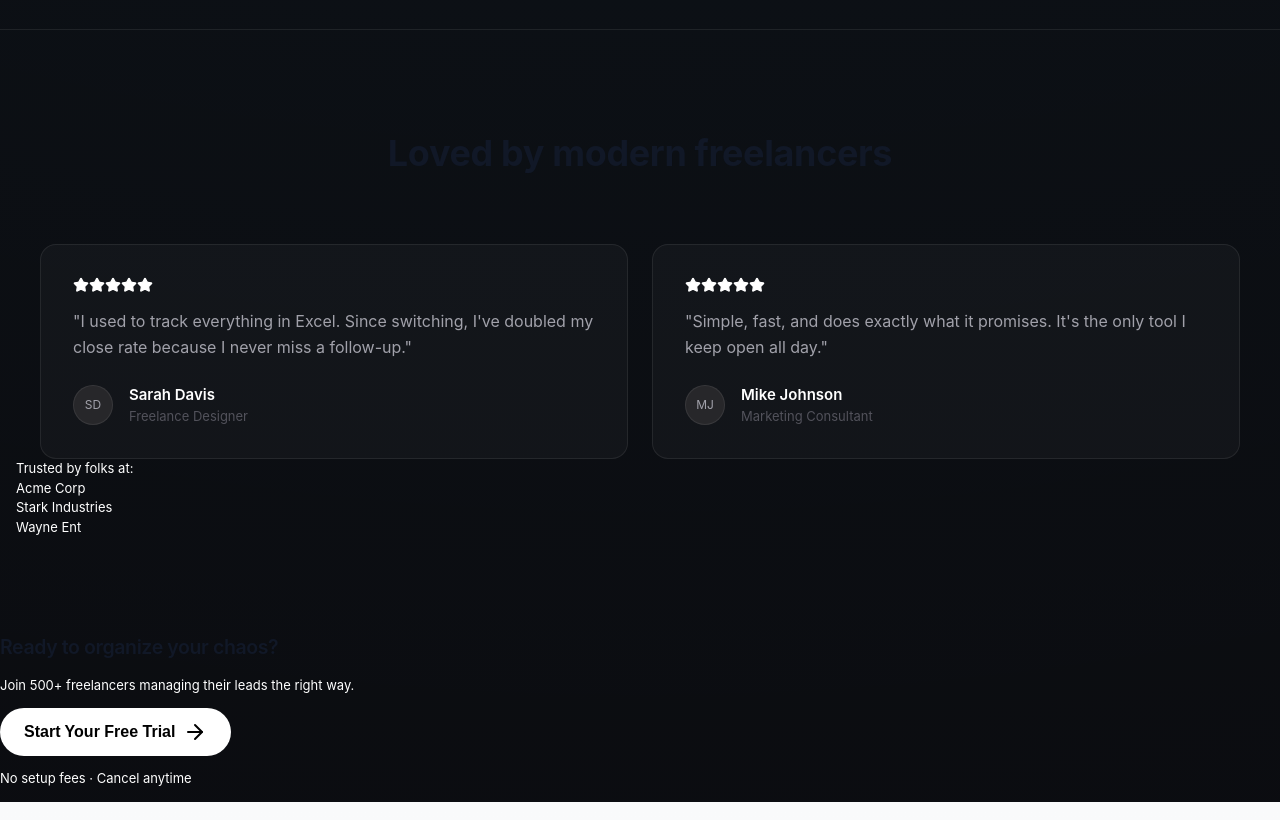
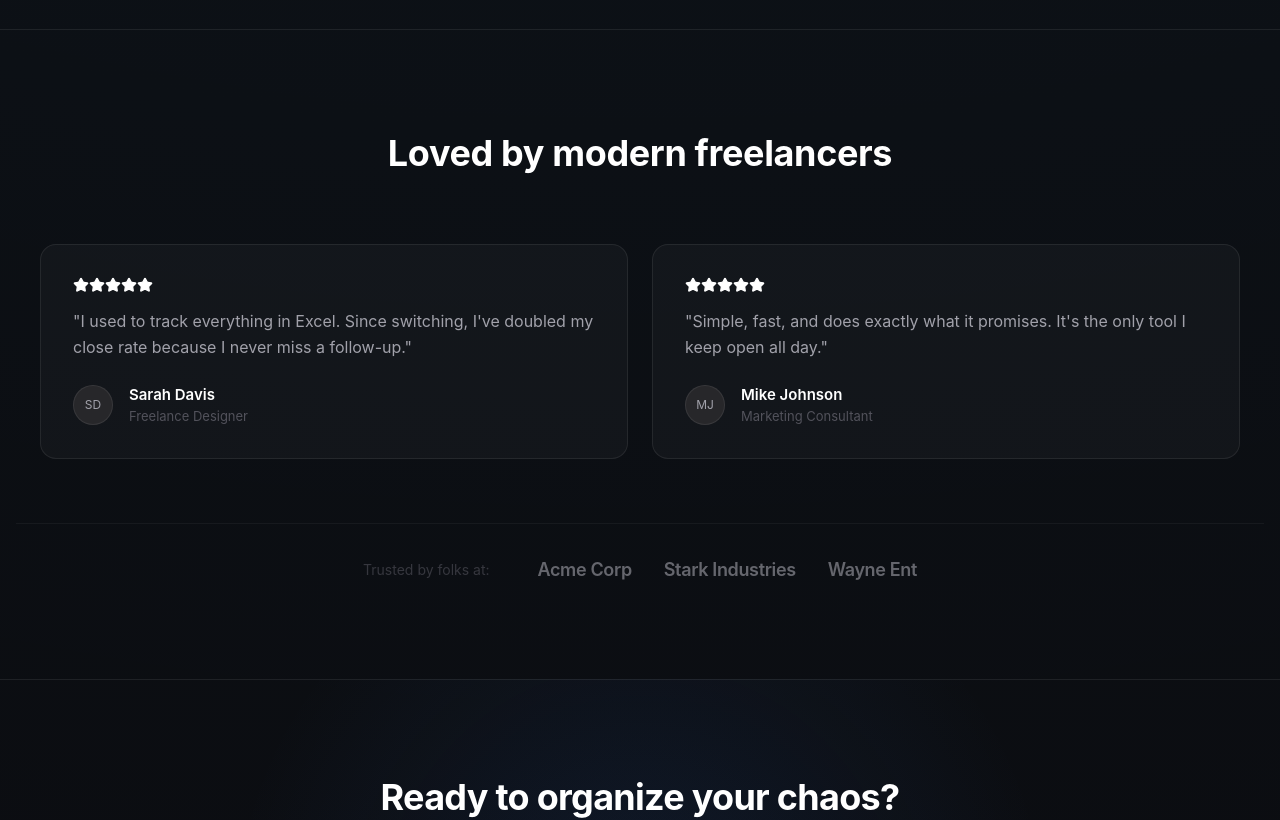
Before and after one commit to chandraprakash-ai/lead-manager, a React (Vite) app: page /landing in a window 1280 px wide. Shown: the part 2460-3280 px from the top of the page. Built offline with nearby package versions, Linux system fonts and the light colour scheme; no server answers.

Commit message:
ui fixes

```diff
--- a/src/pages/LandingPage.tsx
+++ b/src/pages/LandingPage.tsx
@@ -16,7 +16,7 @@ export default function LandingPage() {
         <div className="landing-page">
             <nav className="landing-nav">
                 <div className="landing-logo">
-                    <LayoutDashboard className="h-6 w-6 text-blue-600" />
+                    <LayoutDashboard className="h-6 w-6 text-blue-500" />
                     <span>LeadManager</span>
                 </div>
                 <button className="btn-landing-outline" onClick={toggleAuth}>Sign In</button>
@@ -135,7 +135,7 @@ export default function LandingPage() {
                     <button className="btn-landing-primary large" onClick={toggleAuth}>
                         Start Your Free Trial <ArrowRight className="ml-2 w-5 h-5" />
                     </button>
-                    <p className="cta-subtext-white">No setup fees · Cancel anytime</p>
+                    <p className="cta-subtext">No setup fees · Cancel anytime</p>
                 </div>
             </section>
 
@@ -172,7 +172,7 @@ export default function LandingPage() {
                 <div className="footer-container">
                     <div className="footer-brand">
                         <div className="footer-logo">
-                            <LayoutDashboard className="h-5 w-5 text-blue-600" />
+                            <LayoutDashboard className="h-5 w-5 text-blue-500" />
                             <span>LeadManager</span>
                         </div>
                         <p>Simple CRM for freelancers who want to close more deals.</p>
@@ -207,17 +207,29 @@ export default function LandingPage() {
                         <div className="auth-card" onClick={e => e.stopPropagation()}>
                             <button className="auth-close" onClick={toggleAuth}><X /></button>
                             <div className="mb-6 text-center">
-                                <h2 className="text-2xl font-bold text-gray-900">Welcome Back</h2>
-                                <p className="text-gray-500">Sign in to your account</p>
+                                <h2 className="text-2xl font-bold text-white">Welcome Back</h2>
+                                <p className="text-gray-400">Sign in to your account</p>
                             </div>
                             <Auth
                                 supabaseClient={supabase}
                                 appearance={{
                                     theme: ThemeSupa,
-                                    variables: { default: { colors: { brand: '#2563eb', brandAccent: '#1d4ed8' } } },
+                                    variables: {
+                                        default: {
+                                            colors: {
+                                                brand: '#3b82f6',
+                                                brandAccent: '#2563eb',
+                                                inputText: 'white',
+                                                inputBackground: '#27272a',
+                                                inputBorder: '#3f3f46',
+                                                inputLabelText: '#a1a1aa',
+                                                inputPlaceholder: '#71717a',
+                                            }
+                                        }
+                                    },
                                 }}
                                 providers={[]}
-                                theme="light"
+                                theme="dark"
                             />
                         </div>
                     </div>
--- a/src/styles/landing.css
+++ b/src/styles/landing.css
@@ -124,12 +124,15 @@
 }
 
 /* Title */
+/* Title */
 .landing-title {
     font-size: clamp(3rem, 6vw, 4.5rem);
     font-weight: 700;
     line-height: 1.1;
     letter-spacing: -0.02em;
     margin-bottom: 1.5rem;
+    color: #FFFFFF;
+    /* Hardcode white for safety */
     color: var(--text-primary);
 }
 
@@ -143,6 +146,7 @@
 .landing-subtitle {
     font-size: 1.25rem;
     line-height: 1.6;
+    color: #A1A1AA;
     color: var(--text-secondary);
     margin-bottom: 2.5rem;
     max-width: 600px;
@@ -210,6 +214,8 @@
     font-weight: 700;
     margin-bottom: 4rem;
     letter-spacing: -0.01em;
+    color: #FFFFFF;
+    color: var(--text-primary);
 }
 
 .bento-grid {
@@ -520,3 +526,64 @@
     animation-delay: 0.3s;
     opacity: 0;
 }
+
+/* Missing CTA Section Styles */
+.landing-cta-final {
+    padding: 6rem 1rem;
+    text-align: center;
+    background: radial-gradient(circle at 50% 50%, rgba(59, 130, 246, 0.1) 0%, transparent 60%);
+    border-top: 1px solid var(--border-subtle);
+}
+
+.cta-container {
+    max-width: 600px;
+    margin: 0 auto;
+    display: flex;
+    flex-direction: column;
+    align-items: center;
+    gap: 1.5rem;
+}
+
+.cta-container h2 {
+    font-size: 2.25rem;
+    font-weight: 700;
+    line-height: 1.2;
+    color: var(--text-primary);
+}
+
+.cta-container p {
+    color: var(--text-secondary);
+    font-size: 1.125rem;
+}
+
+.btn-landing-primary.large {
+    padding: 1rem 2rem;
+    font-size: 1.125rem;
+}
+
+/* Logos Strip */
+.logos-strip {
+    margin-top: 4rem;
+    padding-top: 2rem;
+    border-top: 1px solid var(--border-subtle);
+    display: flex;
+    align-items: center;
+    justify-content: center;
+    gap: 2rem;
+    flex-wrap: wrap;
+    opacity: 0.6;
+}
+
+.logo-text {
+    font-size: 0.875rem;
+    color: var(--text-tertiary);
+    margin-right: 1rem;
+}
+
+.logo-placeholder {
+    font-size: 1.125rem;
+    font-weight: 600;
+    color: #A1A1AA;
+    color: var(--text-secondary);
+    letter-spacing: -0.02em;
+}
```
